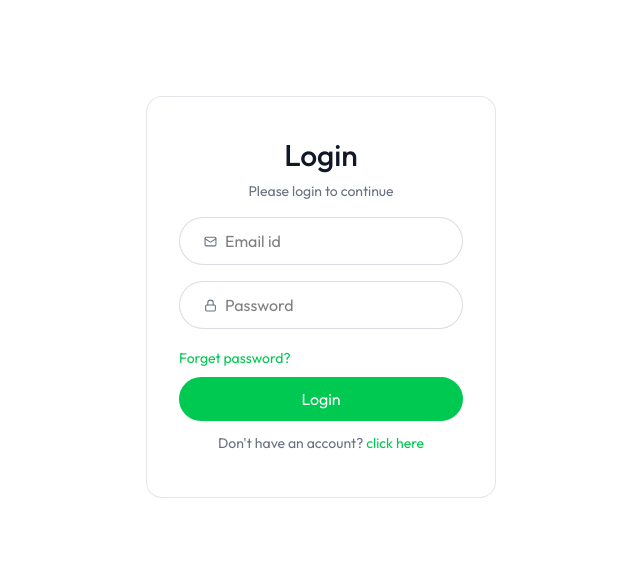
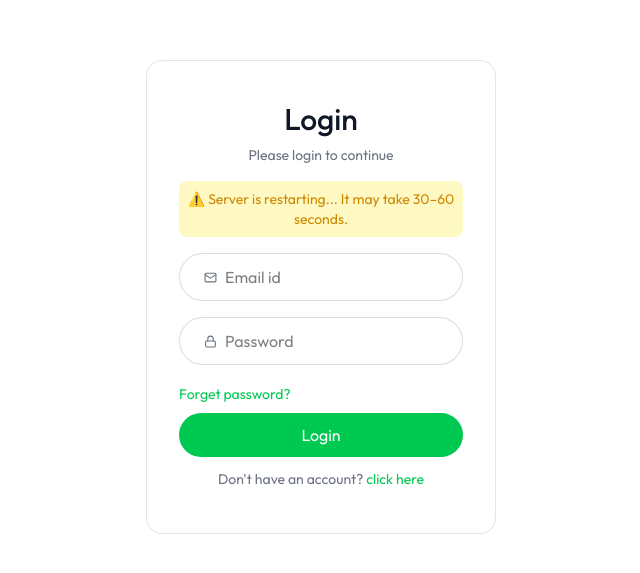
Before and after one commit to Ayushsingh20045/Ai-resumeBuilder, a React (Vite) app in the folder client/: page /app/builder/1 in a window 1280 px wide. Shown: the part 103-676 px from the top of the page, without its empty margins (319-959 px from the left). Built offline with nearby package versions, Linux system fonts and the light colour scheme; no server answers.

Commit message:
Sloving message issue

```diff
--- a/client/src/pages/Login.jsx
+++ b/client/src/pages/Login.jsx
@@ -1,5 +1,5 @@
 import { Mail, User2Icon,Lock } from "lucide-react";
-import React from "react";
+import React, { useEffect, useState } from "react";
 import api from "../configs/api";
 import { useDispatch } from "react-redux";
 import { login } from "../app/features/authSlice";
@@ -16,6 +16,9 @@ const urlState=query.get('state')
 
   const [state, setState] = React.useState(urlState||"login");
 
+  const [message, setmessage] = useState("")
+  const [loading, setloading] = useState(false)
+
 
   const [formData, setFormData] = React.useState({
     name: "",
@@ -23,16 +26,29 @@ const urlState=query.get('state')
     password: "",
   });
 
+
+  useEffect(() => {
+    const timer = setTimeout(() => {
+      setmessage("⚠️ Server is restarting... It may take 30–60 seconds.");
+    }, 3000);
+
+    return () => clearTimeout(timer);
+  }, []);
+
   const handleSubmit = async (e) => {
     e.preventDefault();
-
+  setloading(true);
     try {
       const{data} = await api.post(`/api/users/${state}`,formData)
       dispatch(login(data))
       localStorage.setItem('token',data.token)
       toast.success(data.message)
+      setmessage("")
+      setloading(false)
 
     } catch (error) {
+          setloading(false)
+          setmessage("⚠️ Server is waking up... please wait a few seconds.")
      toast(error?.response?.data?.message || error.message)
     }
   };
@@ -41,6 +57,11 @@ const urlState=query.get('state')
     const { name, value } = e.target;
     setFormData((prev) => ({ ...prev, [name]: value }));
   };
+
+
+
+
+
 
   return (
     <div className="flex justify-center items-center min-h-screen bg-grey-50">
@@ -52,6 +73,13 @@ const urlState=query.get('state')
           {state === "login" ? "Login" : "Sign up"}
         </h1>
         <p className="text-gray-500 text-sm mt-2">Please {state} to continue</p>
+
+           {/* 🟡 SERVER MESSAGE */}
+        {message && (
+          <div className="mt-4 text-yellow-600 text-sm bg-yellow-100 p-2 rounded-lg">
+            {message}
+          </div>
+        )}
         {state !== "login" && (
           <div className="flex items-center mt-6 w-full bg-white border border-gray-300/80 h-12 rounded-full overflow-hidden pl-6 gap-2">
 
```
